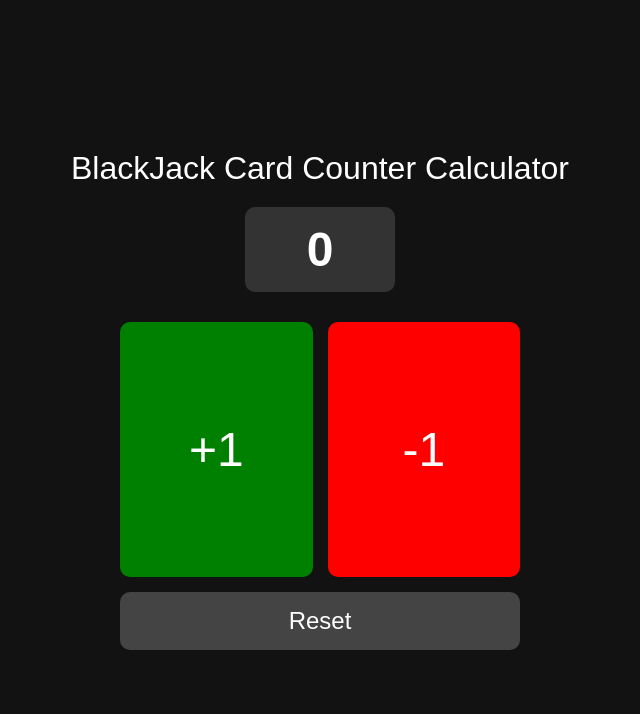
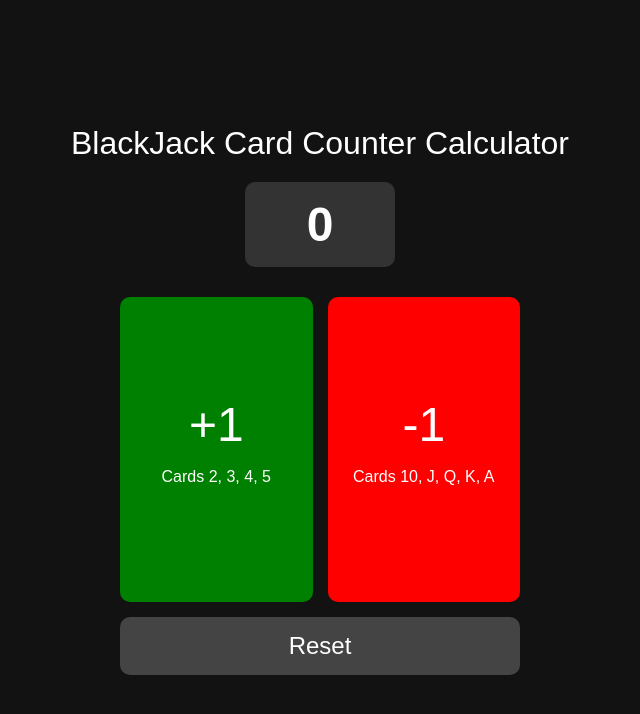
Before and after one commit to eddiemadrigal/cardcounter, a plain HTML site: page index.html in a window 1280 px wide. Shown: the whole page, without its empty margins (320-960 px from the left). Drawn offline with Linux system fonts and the light colour scheme.

Commit message:
Update index.html

```diff
--- a/index.html
+++ b/index.html
@@ -73,6 +73,9 @@
             width: 100%;
             box-sizing: border-box;
         }
+        .cards {
+            font-size: 1rem;
+        }
         @media (min-width: 768px) {
             .button {
                 font-size: 3rem;
@@ -86,8 +89,8 @@
     <div class="count-display" id="count">0</div>
     <div class="buttons">
         <div class="button-group">
-            <div class="button green" id="addButton">+1</div>
-            <div class="button red" id="subtractButton">-1</div>
+            <div class="button green" id="addButton">+1<p class="cards">Cards 2, 3, 4, 5</p></div>
+            <div class="button red" id="subtractButton">-1<p class="cards">Cards 10, J, Q, K, A</p></div>
         </div>
         <div class="button reset" id="resetButton">Reset</div>
     </div>
```
